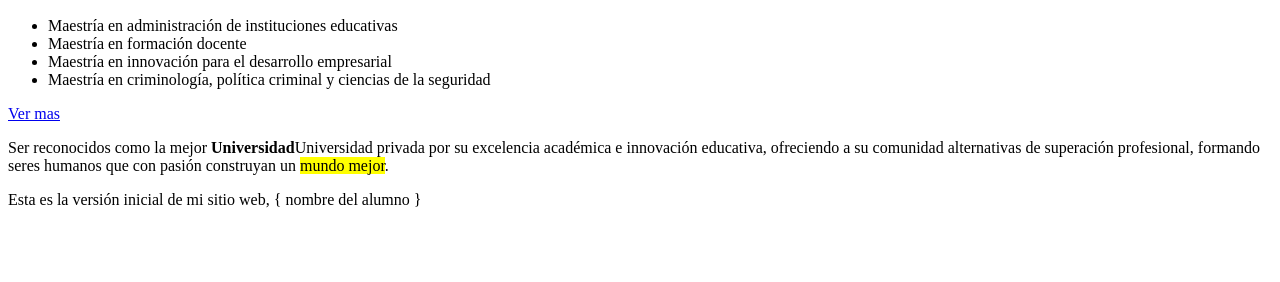
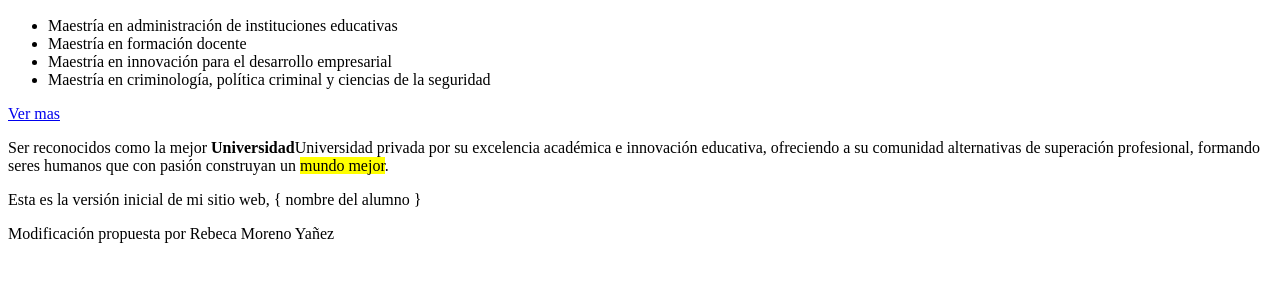
Before and after one commit to 15218027/15218027.github.com, a plain HTML site: page index.html in a window 1280 px wide. Shown: the part 208-490 px from the top of the page. Drawn offline with Linux system fonts and the light colour scheme.

Commit message:
Propuesta para modificar el repositorio de SamanthaSabina Moreno Castillo

```diff
--- a/index.html
+++ b/index.html
@@ -24,5 +24,8 @@ Brindar educación superior de calidad, ofrecer servicios educativos especializa
 Ser reconocidos como la mejor <strong>Universidad</strong>Universidad privada por su excelencia académica e innovación educativa, ofreciendo a su comunidad alternativas de superación profesional, formando seres humanos que con pasión construyan un <mark>mundo mejor</mark>.
 </p>
 Esta es la versión inicial de mi sitio web, { nombre del alumno }
+
+
+<p>Modificación propuesta por Rebeca Moreno Yañez</p>
 </body>
 </html>
```
